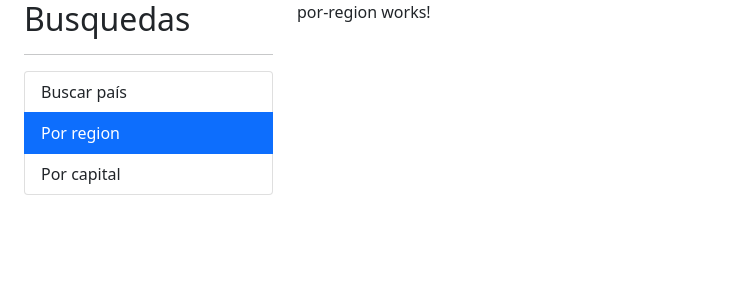
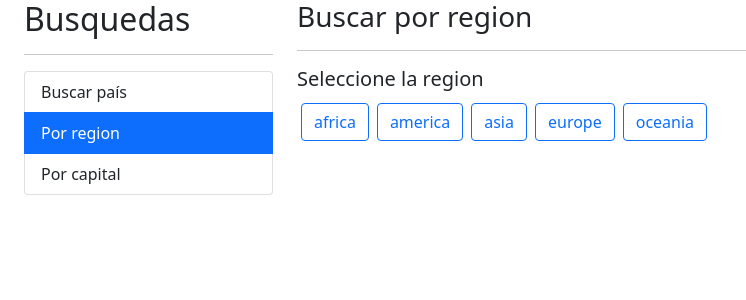
Before and after one commit to Dcterrance88/PaisesApp-Angular, an Angular app: page /region in a window 1280 px wide. Shown: the top 300 px of the page, without its empty margins (0-746 px from the left). Built offline with nearby package versions, Linux system fonts and the light colour scheme.

Commit message:
Añadiendo diseño de la region
se añadio el diseño de la region y se pudo ver opciones para evaluar
condiciones y colocar estilos css.

```diff
--- a/src/app/pais/pages/por-region/por-region.component.html
+++ b/src/app/pais/pages/por-region/por-region.component.html
@@ -1 +1,21 @@
-<p>por-region works!</p>
+<h3>Buscar por region <small> {{regionActiva | titlecase}}</small></h3>
+
+<hr>
+
+<h5>Seleccione la region</h5>
+<!-- si cumple la condicion añade la clase css -->
+<!-- [class.btn-primary]="region === regionActiva" -->
+
+<!-- evalua varias condiciones y aplica los estilos -->
+<!-- [ngClass]="{'btn-primary': regionActiva === region,'btn-outline-primary': regionActiva !== region}" -->
+
+<div class="ro">
+  <div class="col">
+    <button *ngFor="let region of regiones"
+            (click)="activarRegion(region)"
+
+            class="btn btn-outline-primary m-1">
+      {{region}}
+    </button>
+  </div>
+</div>
--- a/src/app/pais/pages/por-region/por-region.component.ts
+++ b/src/app/pais/pages/por-region/por-region.component.ts
@@ -1,4 +1,4 @@
-import { Component, OnInit } from '@angular/core';
+import { Component } from '@angular/core';
 
 @Component({
   selector: 'app-por-region',
@@ -6,11 +6,18 @@ import { Component, OnInit } from '@angular/core';
   styles: [
   ]
 })
-export class PorRegionComponent implements OnInit {
+export class PorRegionComponent {
+
+  public regiones : string[] = [ 'africa', 'america', 'asia', 'europe', 'oceania'];
+
+  public regionActiva : string = '';
 
   constructor() { }
 
-  ngOnInit(): void {
+  public activarRegion( region : string ) {
+    this.regionActiva = region;
+
+    //TODO: Hacer el llamado al servicio
   }
 
 }
```
